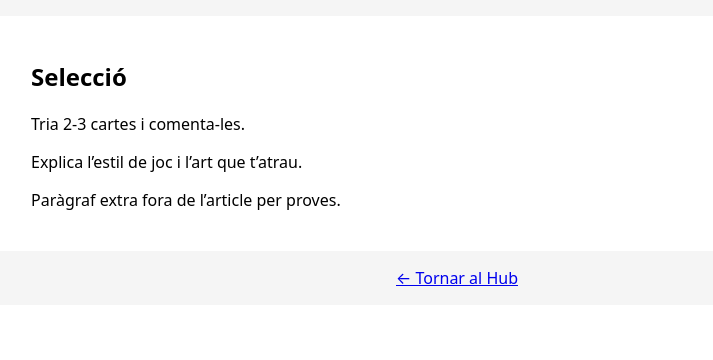
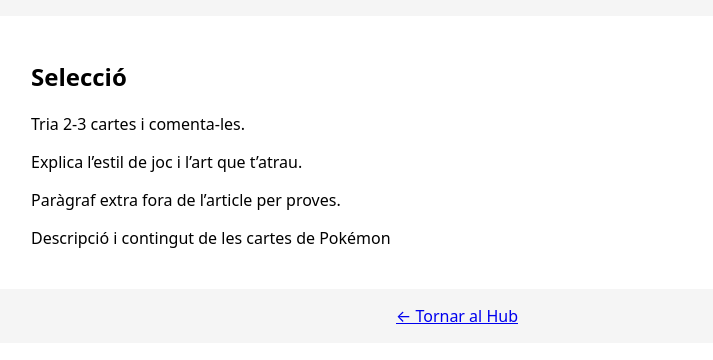
Before and after one commit to Ferarias-04/magic-hub, a plain HTML site: page pokemon.html in a window 1280 px wide. Shown: the part 102-462 px from the top of the page, without its empty margins (183-896 px from the left). Drawn offline with Linux system fonts and the light colour scheme.

Commit message:
frase modificada

```diff
--- a/pokemon.html
+++ b/pokemon.html
@@ -20,6 +20,7 @@
     </article>
 
     <p>Paràgraf extra fora de l’article per proves.</p>
+    <p>Descripció i contingut de les cartes de Pokémon</p>
   </main>
 
   <footer>
```
